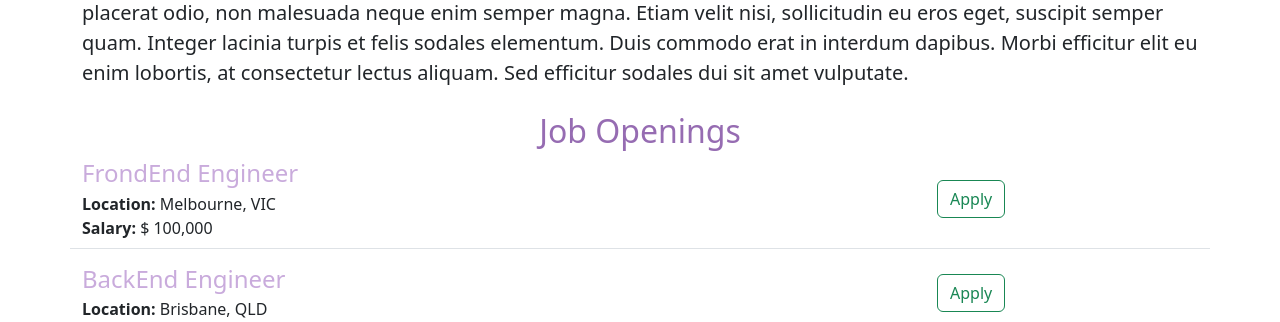
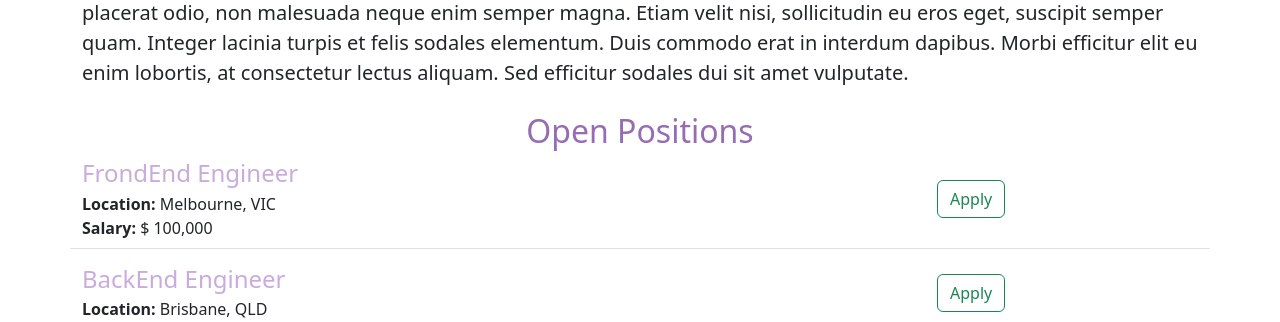
Before and after one commit to mounicamanthena/r-d-careers-v2, a Flask app: page / in a window 1280 px wide. Shown: the part 652-974 px from the top of the page. Run offline with Flask 2, Linux system fonts and the light colour scheme.

Commit message:
changed the h2 to Open Positions

```diff
--- a/pyproject.toml
+++ b/pyproject.toml
@@ -11,5 +11,6 @@ Flask = "^2.2.3"
 [tool.poetry.dev-dependencies]
 
 [build-system]
+file = ["requirements.txt"]
 requires = ["poetry-core>=1.0.0"]
 build-backend = "poetry.core.masonry.api"
--- a/templates/home.html
+++ b/templates/home.html
@@ -48,7 +48,7 @@
       <img class="img-fluid" id="banner" src="https://r-d-careers.mounicamanthena.repl.co/static/banner.jpg" >
       <h2 class="text-center mt-2 mb-4">About {{company_name}} </h2>
       <p class="lead">Hello there! Welcome to R&D Careers. You'll learn about the job openings here.Suspendisse potenti. Orci varius natoque penatibus et magnis dis parturient montes, nascetur ridiculus mus. Etiam dui nibh, dapibus quis consectetur vel, egestas id justo. Praesent id nulla nulla. Proin eget tincidunt elit. Cras tristique, nunc eu lobortis dictum, arcu dui placerat odio, non malesuada neque enim semper magna. Etiam velit nisi, sollicitudin eu eros eget, suscipit semper quam. Integer lacinia turpis et felis sodales elementum. Duis commodo erat in interdum dapibus. Morbi efficitur elit eu enim lobortis, at consectetur lectus aliquam. Sed efficitur sodales dui sit amet vulputate.</p>
-      <h2 class="text-center mt-2 mt-4">Job Openings</h2>
+      <h2 class="text-center mt-2 mt-4">Open Positions</h2>
       <div>
         {% for job in jobs %}
           {% include 'jobitem.html' %}
```
